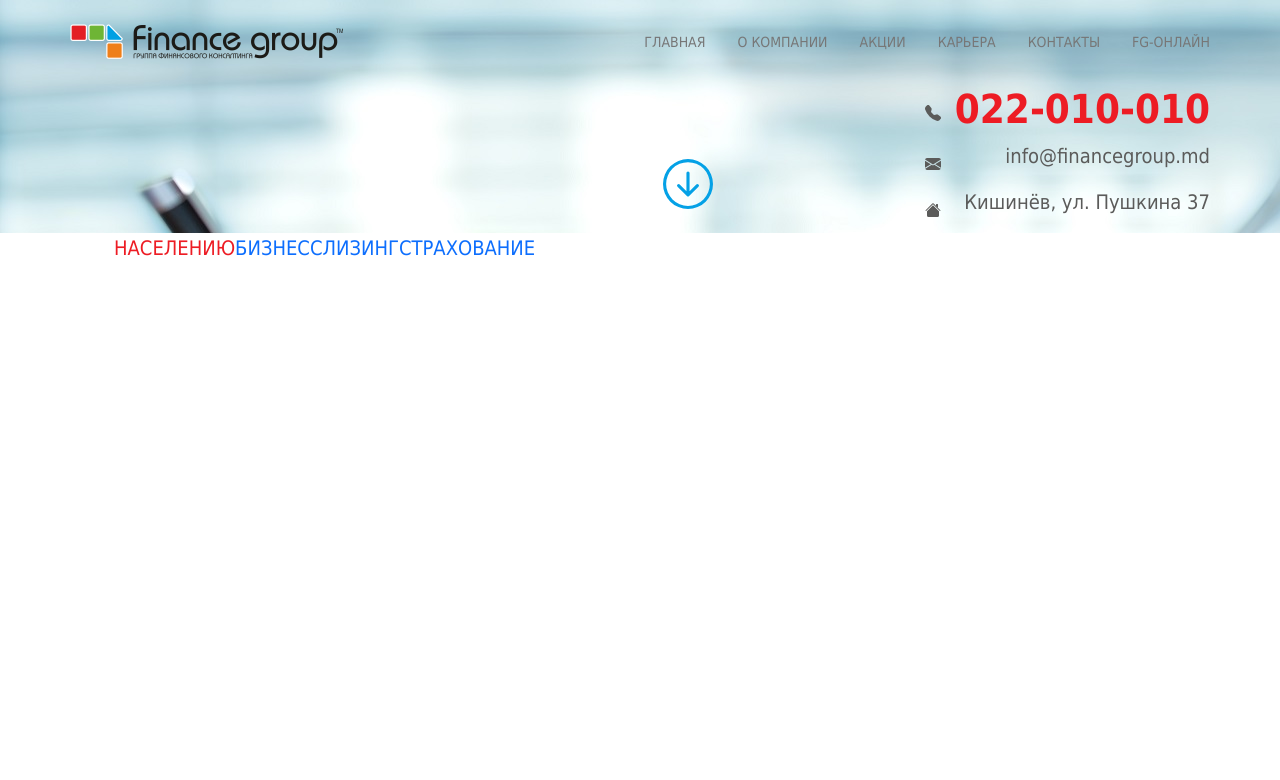
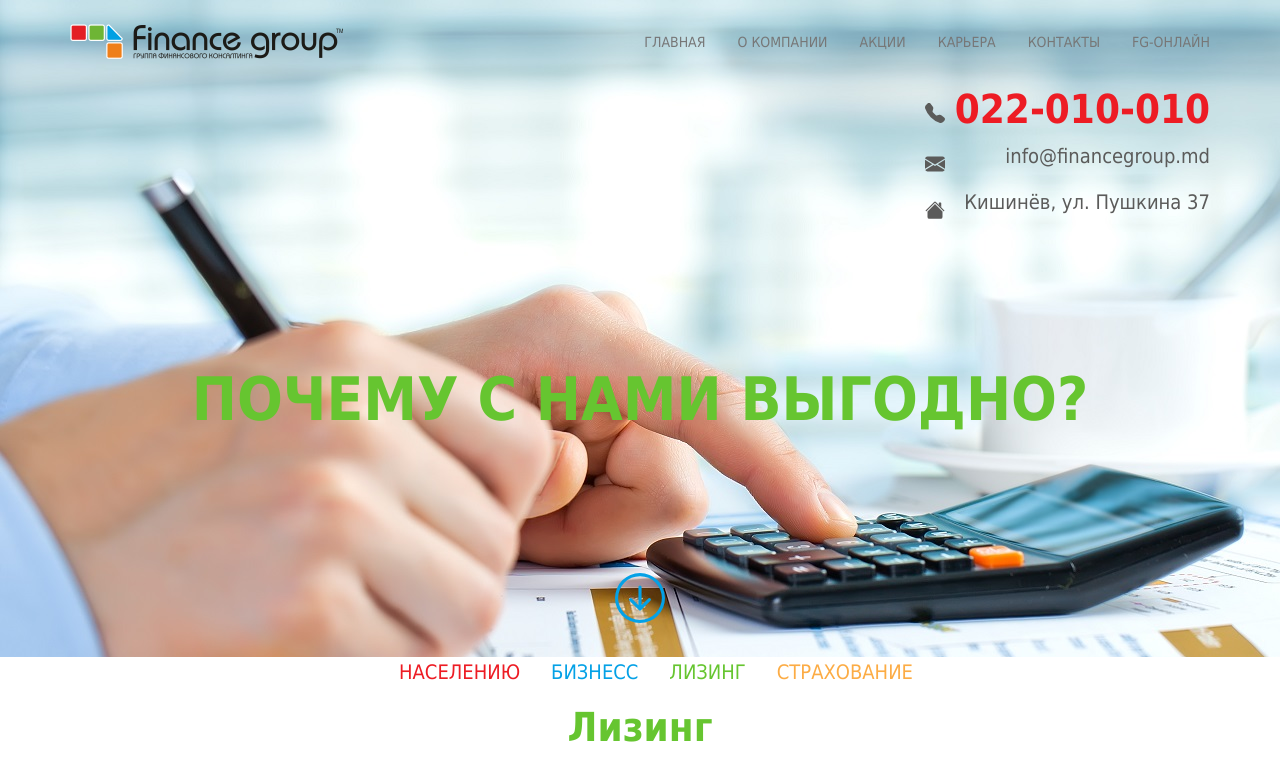
Before and after one commit to gwengi/Finance-Group, a plain HTML site: page index.html in a window 1280 px wide. Drawn offline with Linux system fonts and the light colour scheme.

Commit message:
a full version of header and some of section 1

```diff
--- a/css/style.css
+++ b/css/style.css
@@ -3,6 +3,8 @@
     --color2: #777;
     --color3: #fcac45;
     --color4: #ed1c24;
+    --color5: #66c530;
+    --color6: #04a1e6;
 }
 
 
@@ -33,12 +35,22 @@ html {
     color: var(--color4);
 }
 
+.color5 {
+    color: var(--color5);
+}
+
+.color6 {
+    color: var(--color6);
+}
+
 body {
     font-size: 20px;
 }
 
 header {
     background: url(../img/01.jpg);
+    height: auto;
+    background-attachment: fixed;
 }
 
 li {
--- a/index.html
+++ b/index.html
@@ -8,7 +8,7 @@
     <link href="css/bootstrap.min.css" rel="stylesheet">
     <link rel="stylesheet" type="text/css" href="fonts/font-awesome/css/font-awesome.css">
     <link rel="stylesheet" href="css/style.css">
-    <title>Document</title>
+    <title>FinanceGroup</title>
 </head>
 <header>
     <nav class="container">
@@ -42,29 +42,22 @@
             </div>
         </div>
         <div class="row">
-            <div class="col-4"></div>
-            <div class="col-5 d-flex justify-content-center align-items-end">
-                <a href="#" class="pb-4">
-                    <svg xmlns="http://www.w3.org/2000/svg" width="50" height="50" fill="#04a1e6" class="bi bi-arrow-down-circle" viewBox="0 0 16 16">
-                        <path fill-rule="evenodd" d="M1 8a7 7 0 1 0 14 0A7 7 0 0 0 1 8zm15 0A8 8 0 1 1 0 8a8 8 0 0 1 16 0zM8.5 4.5a.5.5 0 0 0-1 0v5.793L5.354 8.146a.5.5 0 1 0-.708.708l3 3a.5.5 0 0 0 .708 0l3-3a.5.5 0 0 0-.708-.708L8.5 10.293V4.5z"/>
-                      </svg>
-                </a>
-            </div>
+            <div class="col-9"></div>
             <div class="col-3 p-0 ">
                 <div class="d-flex align-items-center justify-content-between">
-                    <svg xmlns="http://www.w3.org/2000/svg" width="16" height="16" fill="var(--color1)" class="bi bi-telephone-fill" viewBox="0 0 16 16">
+                    <svg xmlns="http://www.w3.org/2000/svg" width="20" height="20" fill="var(--color1)" class="bi bi-telephone-fill" viewBox="0 0 16 16">
                         <path fill-rule="evenodd" d="M1.885.511a1.745 1.745 0 0 1 2.61.163L6.29 2.98c.329.423.445.974.315 1.494l-.547 2.19a.678.678 0 0 0 .178.643l2.457 2.457a.678.678 0 0 0 .644.178l2.189-.547a1.745 1.745 0 0 1 1.494.315l2.306 1.794c.829.645.905 1.87.163 2.611l-1.034 1.034c-.74.74-1.846 1.065-2.877.702a18.634 18.634 0 0 1-7.01-4.42 18.634 18.634 0 0 1-4.42-7.009c-.362-1.03-.037-2.137.703-2.877L1.885.511z"/>
                       </svg>
                     <h1 class="color4"><strong>022-010-010</strong></h1>
                 </div>
                 <div class="d-flex align-items-center justify-content-between">
-                    <svg xmlns="http://www.w3.org/2000/svg" width="16" height="16" fill="var(--color1)" class="bi bi-envelope-fill" viewBox="0 0 16 16">
+                    <svg xmlns="http://www.w3.org/2000/svg" width="20" height="20" fill="var(--color1)" class="bi bi-envelope-fill" viewBox="0 0 16 16">
                         <path d="M.05 3.555A2 2 0 0 1 2 2h12a2 2 0 0 1 1.95 1.555L8 8.414.05 3.555ZM0 4.697v7.104l5.803-3.558L0 4.697ZM6.761 8.83l-6.57 4.027A2 2 0 0 0 2 14h12a2 2 0 0 0 1.808-1.144l-6.57-4.027L8 9.586l-1.239-.757Zm3.436-.586L16 11.801V4.697l-5.803 3.546Z"/>
                       </svg>
                     <p class="color1">info@financegroup.md</p>
                 </div>
                 <div class="d-flex align-items-center justify-content-between">
-                    <svg xmlns="http://www.w3.org/2000/svg" width="16" height="16" fill="var(--color1)" class="bi bi-house-fill" viewBox="0 0 16 16">
+                    <svg xmlns="http://www.w3.org/2000/svg" width="20" height="20" fill="var(--color1)" class="bi bi-house-fill" viewBox="0 0 16 16">
                         <path fill-rule="evenodd" d="m8 3.293 6 6V13.5a1.5 1.5 0 0 1-1.5 1.5h-9A1.5 1.5 0 0 1 2 13.5V9.293l6-6zm5-.793V6l-2-2V2.5a.5.5 0 0 1 .5-.5h1a.5.5 0 0 1 .5.5z"/>
                         <path fill-rule="evenodd" d="M7.293 1.5a1 1 0 0 1 1.414 0l6.647 6.646a.5.5 0 0 1-.708.708L8 2.207 1.354 8.854a.5.5 0 1 1-.708-.708L7.293 1.5z"/>
                       </svg>
@@ -73,26 +66,52 @@
 
             </div>
         </div>
+        <div class="row">
+            <div class="col-12 d-flex justify-content-center" style="padding-top: 130px;">
+                <a href="#" class="text-decoration-none">
+                    <h1 class="color5">
+                        <strong style=" font-size: 60px; margin-top: 50px;">ПОЧЕМУ C НАМИ ВЫГОДНО?</strong>
+                    </h1>
+                </a>
+            </div>
+        </div>
+        <div class="row">
+            <div class="col-12 d-flex justify-content-center">
+                <a href="#" class="pb-4" style="margin-bottom: 10px;
+                margin-top: 130px;">
+                    <svg xmlns="http://www.w3.org/2000/svg" width="50" height="50" fill="var(--color6)" class="bi bi-arrow-down-circle" viewBox="0 0 16 16">
+                        <path fill-rule="evenodd" d="M1 8a7 7 0 1 0 14 0A7 7 0 0 0 1 8zm15 0A8 8 0 1 1 0 8a8 8 0 0 1 16 0zM8.5 4.5a.5.5 0 0 0-1 0v5.793L5.354 8.146a.5.5 0 1 0-.708.708l3 3a.5.5 0 0 0 .708 0l3-3a.5.5 0 0 0-.708-.708L8.5 10.293V4.5z"/>
+                      </svg>
+                </a>
+            </div>
+        </div>
     </nav>
 </header>
 <section>
     <div class="container">
         <div class="row">
-            <div class="col-12">
-                <ul class="d-flex text-uppercase ">
+            <div class="col-3"></div>
+            <div class="col-6">
+                <ul class="d-flex text-uppercase justify-content-between ">
                     <li>
                         <a href="#business" id="lis" class="text-decoration-none color4">Населению</a>
                     </li>
                     <li>
-                        <a href="#business" id="lis" class="text-decoration-none">Бизнесс</a>
+                        <a href="#business" id="lis" class="text-decoration-none color6">Бизнесс</a>
                     </li>
                     <li>
-                        <a href="#business" id="lis" class="text-decoration-none">Лизинг</a>
+                        <a href="#business" id="lis" class="text-decoration-none color5">Лизинг</a>
                     </li>
                     <li>
-                        <a href="#business" id="lis" class="text-decoration-none">Страхование</a>
+                        <a href="#business" id="lis" class="text-decoration-none color3">Страхование</a>
                     </li>
                 </ul>
+            </div>
+            <div class="col-3"></div>
+        </div>
+        <div class="row">
+            <div class="col-12 d-flex justify-content-center">
+                <h1 class="color5"><strong>Лизинг</strong></h1>
             </div>
         </div>
     </div>
```
